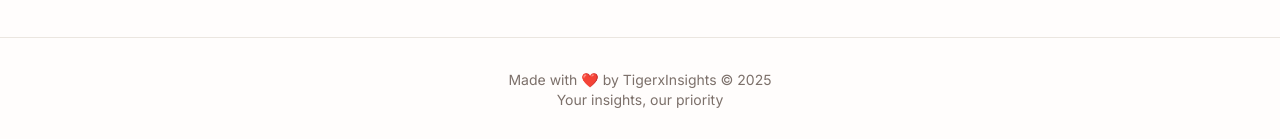
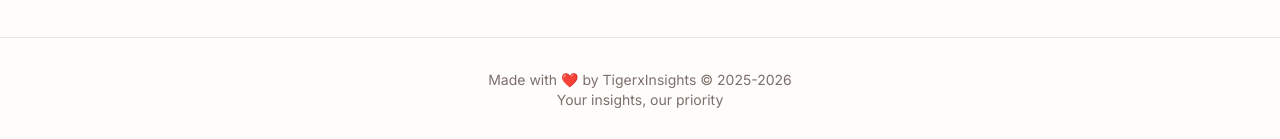
Before and after one commit to surajprojects/tigerxwrites, a React (Vite) app in the folder frontend/: page /blogs/new in a window 1280 px wide. Shown: the part 1272-1411 px from the top of the page. Built offline with nearby package versions, Linux system fonts and the light colour scheme.

Commit message:
chore: update footer copyright year

```diff
--- a/frontend/src/components/home/footer.tsx
+++ b/frontend/src/components/home/footer.tsx
@@ -42,7 +42,7 @@
                 </div>
                 <div className="flex flex-col justify-center items-center py-8 px-5">
                     <div className="text-sm text-[#7c706a] font-medium text-center flex flex-col items-center">
-                        <span>Made with ❤️ by TigerxInsights &copy; 2025</span>
+                        <span>Made with ❤️ by TigerxInsights &copy; 2025-2026</span>
                         <span>Your insights, our priority</span>
                     </div>
                 </div>
```
